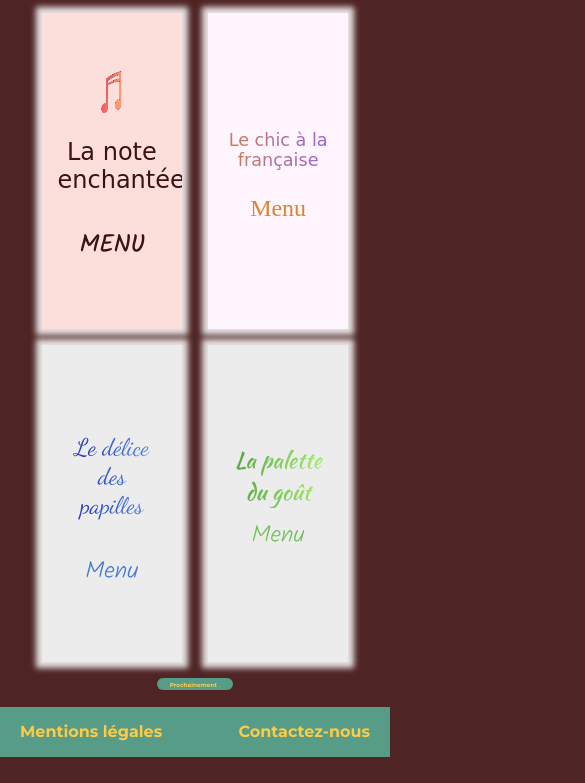
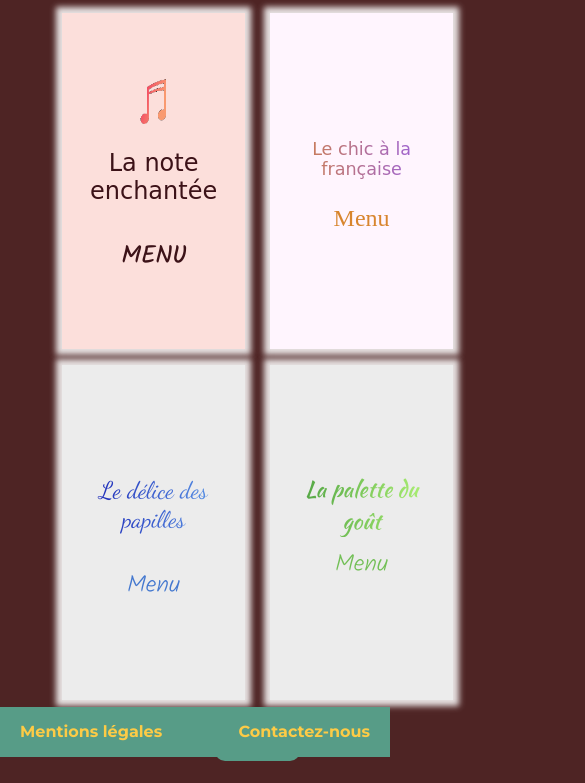
Before and after one commit to FranckVally/ohmyfood, a plain HTML site: page index.html in a window 390 px wide. Shown: the part 87-870 px from the top of the page, 585 px wide, since content can reach past the window. Before the commit the page ends 844 px from the top, so only its background shows below. Drawn offline with Linux system fonts and the light colour scheme; a web font is replaced by a local one.

Commit message:
PREMIER 800 media rectif

```diff
--- a/css/main.css
+++ b/css/main.css
@@ -56,8 +56,9 @@ footer {
   grid-template-columns:1fr 1fr 2fr 2fr 1fr 1fr;
   grid-gap: 2em 2.6em;
   grid-template-rows: 100px 5fr 5fr 1fr;
-  min-height: 100vh;
-  margin: -1rem -5rem -1rem -5rem;
+  min-height: 95vh;
+  margin: -1rem -5rem 0rem -5rem;
+
 
   }
 
@@ -292,17 +293,45 @@ margin: 0px auto;
 @media screen and (max-width: 800px) {
   body {
     background: #4e2424;
+    min-height: 105vh;
     margin: 0;
+
         }
         .grid-1 {
           display: grid;
           grid-template-columns:1fr 1fr 4fr 4fr 1fr 1fr;
           grid-gap: 1em 1.6em;
           grid-template-rows: 100px 5fr 5fr 1fr;
-          min-height: 100vh;
+          min-height: 105vh;
+          min-width: 80vh;
           margin: -1rem -5rem -1rem -5rem;
 
         }
 
+.soon{
+  grid-column-start: 3;
+  grid-column-end:span 2;
+  grid-row-start:4;
+  display: flex;
+  margin: auto;
+
+}
+
+
+
+.soon p {
+display: inline-block;
+text-align: center;
+padding: 0.5em;
+font-family: "Montserrat", sans-serif;
+color: #FDCB46;
+font-size: 2vw;
+background-color: #579C87;
+border-radius: 10px;
+height: 2em;
+width: 20vw;
+margin: 0px auto;
+}
+
 
         }
```
